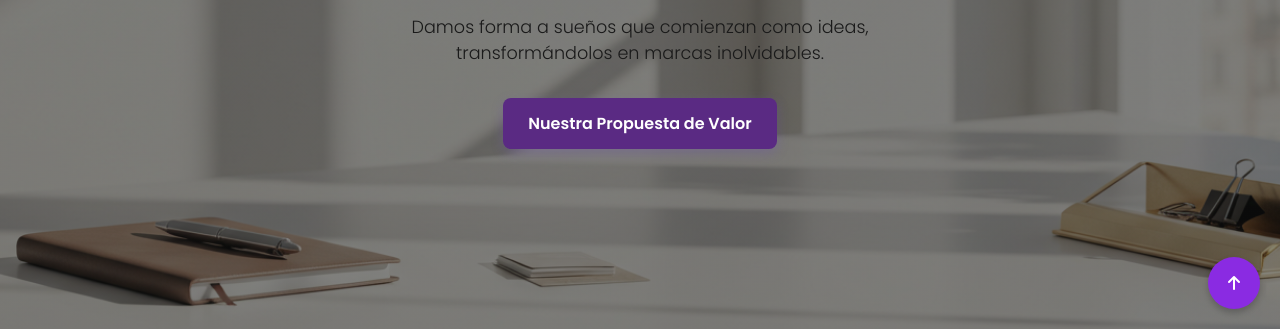
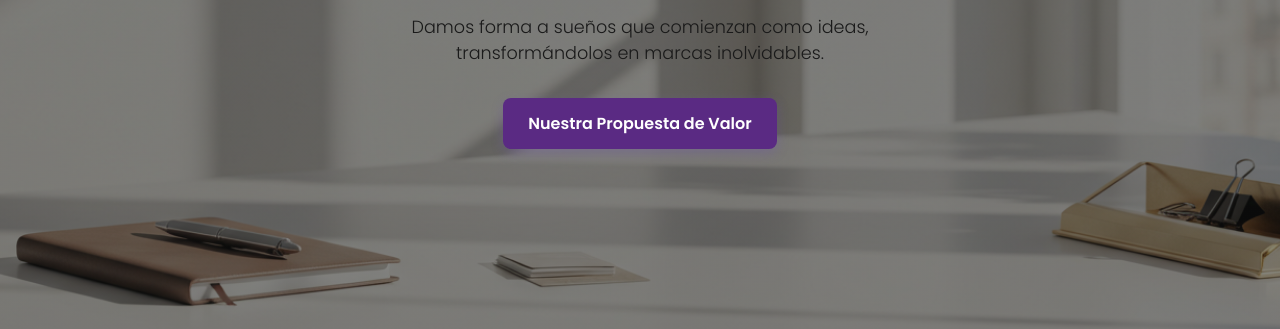
Before and after one commit to ISVRAND/empresa, a plain HTML site: page docs/index.html in a window 1280 px wide. Shown: the part 471-800 px from the top of the page. Drawn offline with nearby package versions, Linux system fonts and the light colour scheme.

Commit message:
Guardando cambios

```diff
--- a/docs/index.html
+++ b/docs/index.html
@@ -6,13 +6,9 @@
   <meta name="viewport" content="width=device-width, initial-scale=1" />
   <title>Bienvenido a ISVRAND</title>
 
-
-
   <link rel="stylesheet" href="https://cdnjs.cloudflare.com/ajax/libs/font-awesome/6.5.0/css/all.min.css">
-
   <!-- AOS CSS -->
   <link href="https://unpkg.com/aos@2.3.1/dist/aos.css" rel="stylesheet">
-
   <link rel="stylesheet" href="styles.css" />
   <link rel="icon" type="image/png" href="images/favicon-32x32.png">
   <!-- En el <head> -->
@@ -200,7 +196,7 @@
           </div>
 
           <!-- Pestañas -->
-          <div class="tabs"  data-aos-delay="200">
+          <div class="tabs" data-aos-delay="200">
             <button class="tab active" onclick="showTab(0)">
               <i class="fas fa-paper-plane"></i>
             </button>
@@ -360,10 +356,7 @@
       <p class="footer-copy">&copy; 2025 ISVRAND · Todos los derechos reservados</p>
     </div>
   </footer>
-  <button id="btn-instalar" style="display:none">Instalar App</button>
-  <button onclick="window.scrollTo({top: 0, behavior: 'smooth'})" id="btnSubir">
-    <i class="fas fa-arrow-up"></i>
-  </button>
+
 
 
   <script>
```
Lines whose indentation alone changed are shown as unchanged.
